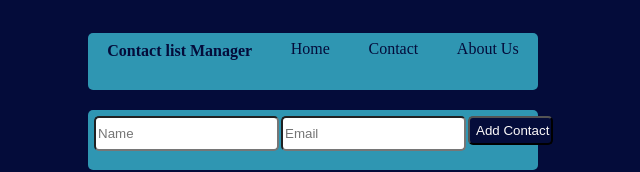
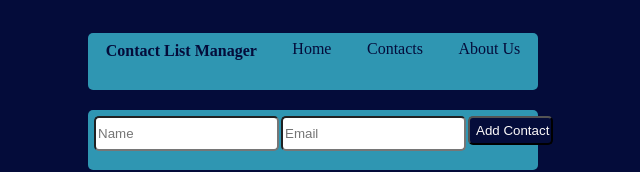
Before and after one commit to OlgaNadongo/contact-manager-app, a React (Create React App) app: page / in a window 1280 px wide. Shown: the top 172 px of the page, without its empty margins (327-967 px from the left). Built offline with nearby package versions, Linux system fonts and the light colour scheme; data requests are answered from the project's data file.

Commit message:
editing NavBar

```diff
--- a/src/components/NavBar.js
+++ b/src/components/NavBar.js
@@ -17,7 +17,7 @@ function NavBar() {
 
         }}>
 
-         <h4 style={{marginTop:"2px"}}>Contact list Manager</h4>
+         <h4 style={{marginTop:"2px"}}>Contact List Manager</h4>
 
             <NavLink style={{
               color:"#040C3A",
@@ -27,7 +27,7 @@ function NavBar() {
             <NavLink
             style={{
               color:"#040C3A",
-              textDecoration:"none"}} to="/contacts">Contact</NavLink>
+              textDecoration:"none"}} to="/contacts">Contacts</NavLink>
 
             <NavLink
             style={{
```
